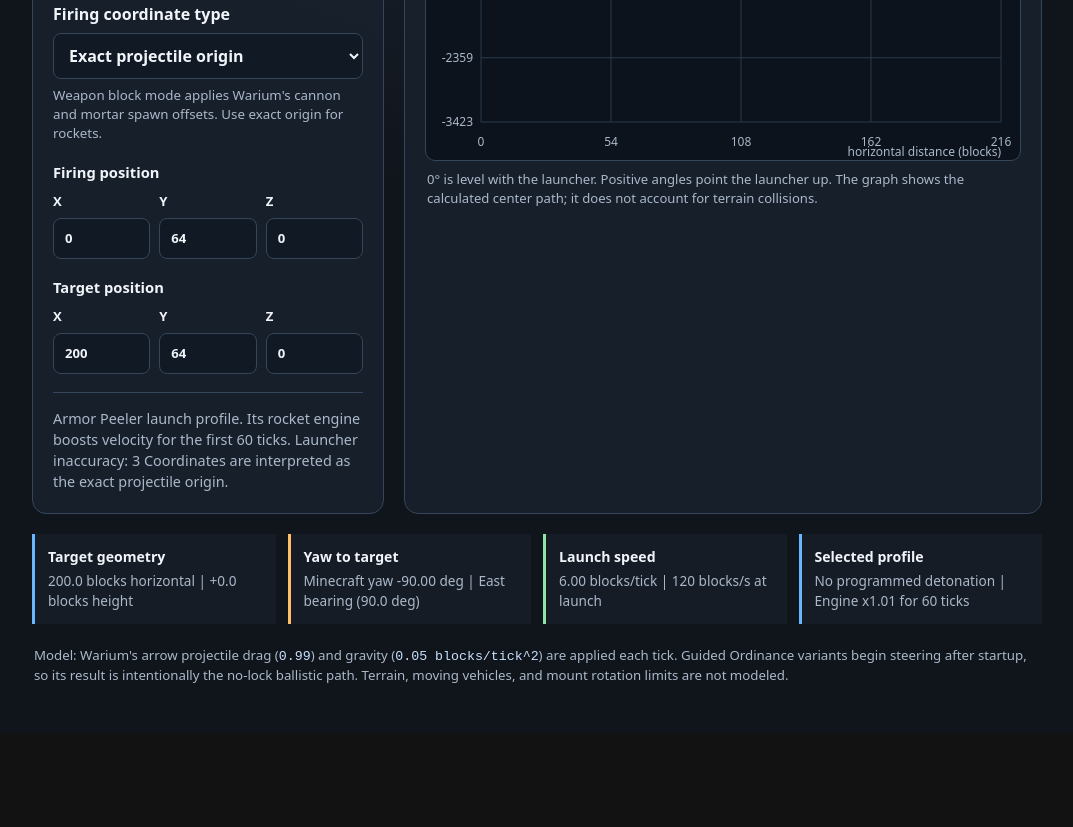
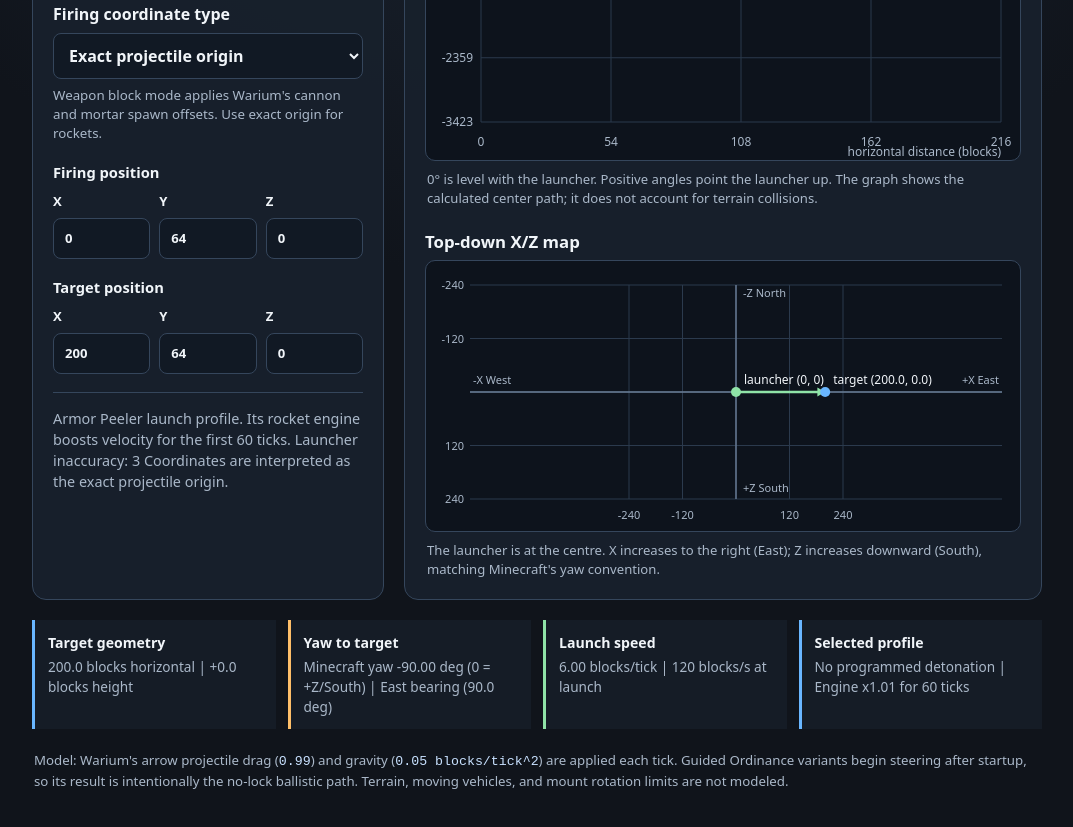
Before and after one commit to clongmire105-blip/warium-ballistics, a plain HTML site: page rocket-missile-calculator.html in a window 1280 px wide. Shown: the part 545-1372 px from the top of the page, without its empty margins (103-1176 px from the left). Before the commit the page ends 1278 px from the top, so only its background shows below. Drawn offline with Linux system fonts and the light colour scheme.

Commit message:
Add top-down X/Z target map

```diff
--- a/rocket-missile-calculator.html
+++ b/rocket-missile-calculator.html
@@ -54,6 +54,9 @@
     .status.error { color: var(--danger); }
     .chart-wrap { border: 1px solid var(--line); border-radius: 10px; overflow: hidden; background: #0d131c; }
     canvas { display: block; width: 100%; height: 315px; }
+    #topdownMap { height: 270px; }
+    .map-section { margin-top: 22px; }
+    .map-section h2 { margin-bottom: 5px; }
     .chart-note { color: var(--muted); font-size: .82rem; margin: 9px 2px 0; }
     .coordinate-section { display: grid; gap: 9px; }
     .coordinate-section h3 { margin: 0; font-size: .92rem; }
@@ -162,6 +165,13 @@
           <canvas id="trajectory" role="img" aria-label="Calculated projectile trajectories"></canvas>
         </div>
         <p class="chart-note">0° is level with the launcher. Positive angles point the launcher up. The graph shows the calculated center path; it does not account for terrain collisions.</p>
+        <section class="map-section" aria-label="Top-down coordinate map">
+          <h2>Top-down X/Z map</h2>
+          <div class="chart-wrap">
+            <canvas id="topdownMap" role="img" aria-label="Top-down map of launcher and target X/Z coordinates"></canvas>
+          </div>
+          <p class="chart-note">The launcher is at the centre. X increases to the right (East); Z increases downward (South), matching Minecraft's yaw convention.</p>
+        </section>
       </section>
     </section>
 
@@ -233,6 +243,8 @@
     const details = document.getElementById('weaponDetails');
     const canvas = document.getElementById('trajectory');
     const ctx = canvas.getContext('2d');
+    const mapCanvas = document.getElementById('topdownMap');
+    const mapCtx = mapCanvas.getContext('2d');
     const status = document.getElementById('status');
     const lowAngle = document.getElementById('lowAngle');
     const lowInfo = document.getElementById('lowInfo');
@@ -574,6 +586,108 @@
       ctx.fillText('target', Math.min(targetX + 8, width - 48), Math.max(targetY - 8, 13));
     }
 
+    function drawTopDownMap(geometry) {
+      const dpr = window.devicePixelRatio || 1;
+      const width = Math.max(280, Math.floor(mapCanvas.clientWidth));
+      const height = Math.max(230, Math.floor(mapCanvas.clientHeight));
+      mapCanvas.width = width * dpr;
+      mapCanvas.height = height * dpr;
+      mapCtx.setTransform(dpr, 0, 0, dpr, 0, 0);
+      mapCtx.clearRect(0, 0, width, height);
+
+      const padding = { left: 44, right: 18, top: 24, bottom: 32 };
+      const plotWidth = width - padding.left - padding.right;
+      const plotHeight = height - padding.top - padding.bottom;
+      const extent = Math.max(20, Math.abs(geometry.dx), Math.abs(geometry.dz)) * 1.2;
+      const scale = Math.min(plotWidth, plotHeight) / (extent * 2);
+      const centerX = padding.left + plotWidth / 2;
+      const centerY = padding.top + plotHeight / 2;
+      const projectX = function (x) { return centerX + x * scale; };
+      const projectZ = function (z) { return centerY + z * scale; };
+
+      mapCtx.strokeStyle = '#2b3a4d';
+      mapCtx.fillStyle = '#aab8c9';
+      mapCtx.lineWidth = 1;
+      mapCtx.font = '11px system-ui, sans-serif';
+      mapCtx.textAlign = 'center';
+      for (let index = -2; index <= 2; index += 1) {
+        const coordinate = extent * index / 2;
+        const x = projectX(coordinate);
+        const z = projectZ(coordinate);
+        mapCtx.beginPath();
+        mapCtx.moveTo(x, padding.top);
+        mapCtx.lineTo(x, height - padding.bottom);
+        mapCtx.stroke();
+        mapCtx.beginPath();
+        mapCtx.moveTo(padding.left, z);
+        mapCtx.lineTo(width - padding.right, z);
+        mapCtx.stroke();
+        if (index !== 0) {
+          mapCtx.fillText(coordinate.toFixed(0), x, height - 12);
+          mapCtx.textAlign = 'right';
+          mapCtx.fillText(coordinate.toFixed(0), padding.left - 6, z + 4);
+          mapCtx.textAlign = 'center';
+        }
+      }
+
+      mapCtx.strokeStyle = '#6b7f98';
+      mapCtx.lineWidth = 1.4;
+      mapCtx.beginPath();
+      mapCtx.moveTo(padding.left, centerY);
+      mapCtx.lineTo(width - padding.right, centerY);
+      mapCtx.moveTo(centerX, padding.top);
+      mapCtx.lineTo(centerX, height - padding.bottom);
+      mapCtx.stroke();
+
+      mapCtx.fillStyle = '#aab8c9';
+      mapCtx.textAlign = 'left';
+      mapCtx.fillText('-X West', padding.left + 3, centerY - 8);
+      mapCtx.textAlign = 'right';
+      mapCtx.fillText('+X East', width - padding.right - 3, centerY - 8);
+      mapCtx.textAlign = 'left';
+      mapCtx.fillText('-Z North', centerX + 7, padding.top + 12);
+      mapCtx.fillText('+Z South', centerX + 7, height - padding.bottom - 7);
+
+      const launcherX = projectX(0);
+      const launcherY = projectZ(0);
+      const targetX = projectX(geometry.dx);
+      const targetY = projectZ(geometry.dz);
+      mapCtx.strokeStyle = '#8fe3a7';
+      mapCtx.lineWidth = 2.4;
+      mapCtx.beginPath();
+      mapCtx.moveTo(launcherX, launcherY);
+      mapCtx.lineTo(targetX, targetY);
+      mapCtx.stroke();
+
+      const arrowAngle = Math.atan2(targetY - launcherY, targetX - launcherX);
+      const arrowSize = 9;
+      mapCtx.fillStyle = '#8fe3a7';
+      mapCtx.beginPath();
+      mapCtx.moveTo(targetX, targetY);
+      mapCtx.lineTo(targetX - arrowSize * Math.cos(arrowAngle - Math.PI / 6), targetY - arrowSize * Math.sin(arrowAngle - Math.PI / 6));
+      mapCtx.lineTo(targetX - arrowSize * Math.cos(arrowAngle + Math.PI / 6), targetY - arrowSize * Math.sin(arrowAngle + Math.PI / 6));
+      mapCtx.closePath();
+      mapCtx.fill();
+
+      mapCtx.fillStyle = '#8fe3a7';
+      mapCtx.beginPath();
+      mapCtx.arc(launcherX, launcherY, 5, 0, Math.PI * 2);
+      mapCtx.fill();
+      mapCtx.fillStyle = '#69b6ff';
+      mapCtx.beginPath();
+      mapCtx.arc(targetX, targetY, 5, 0, Math.PI * 2);
+      mapCtx.fill();
+
+      mapCtx.font = '12px system-ui, sans-serif';
+      mapCtx.textAlign = 'left';
+      mapCtx.fillStyle = '#f1f5f9';
+      mapCtx.fillText('launcher (0, 0)', launcherX + 8, launcherY - 8);
+      mapCtx.fillText('target (' + geometry.dx.toFixed(1) + ', ' + geometry.dz.toFixed(1) + ')', targetX + 8, targetY - 8);
+      mapCanvas.setAttribute('aria-label', 'Top-down X/Z map: launcher at 0, 0 and target at '
+        + geometry.dx.toFixed(1) + ' X, ' + geometry.dz.toFixed(1) + ' Z. Minecraft yaw '
+        + signed(geometry.yaw, 2) + ' degrees.');
+    }
+
     function updateControls(profile) {
       barrelRow.hidden = !profile.usesBarrels;
       runtimeRow.hidden = !profile.usesBarrels;
@@ -610,13 +724,14 @@
         details.textContent = profile.behavior + ' ' + profile.precision + referenceNote;
         document.getElementById('geometryValue').textContent = geometry.horizontalRange.toFixed(1) + ' blocks horizontal | '
           + signed(geometry.dy, 1) + ' blocks height';
-        document.getElementById('yawValue').textContent = 'Minecraft yaw ' + signed(geometry.yaw, 2) + ' deg | '
+        document.getElementById('yawValue').textContent = 'Minecraft yaw ' + signed(geometry.yaw, 2) + ' deg (0 = +Z/South) | '
           + cardinalBearing(geometry.bearing) + ' bearing (' + geometry.bearing.toFixed(1) + ' deg)';
         document.getElementById('speedValue').textContent = profile.speed.toFixed(2) + ' blocks/tick | '
           + (profile.speed * 20).toFixed(0) + ' blocks/s at launch';
         document.getElementById('profileValue').textContent = profile.flight
           + (profile.burn ? ' | Engine x' + profile.boost.toFixed(2) + ' for ' + profile.burn + ' ticks' : '');
         drawTrajectory(profile, geometry, solutions);
+        drawTopDownMap(geometry);
       } catch (error) {
         status.className = 'status error';
         status.textContent = error.message;
```
